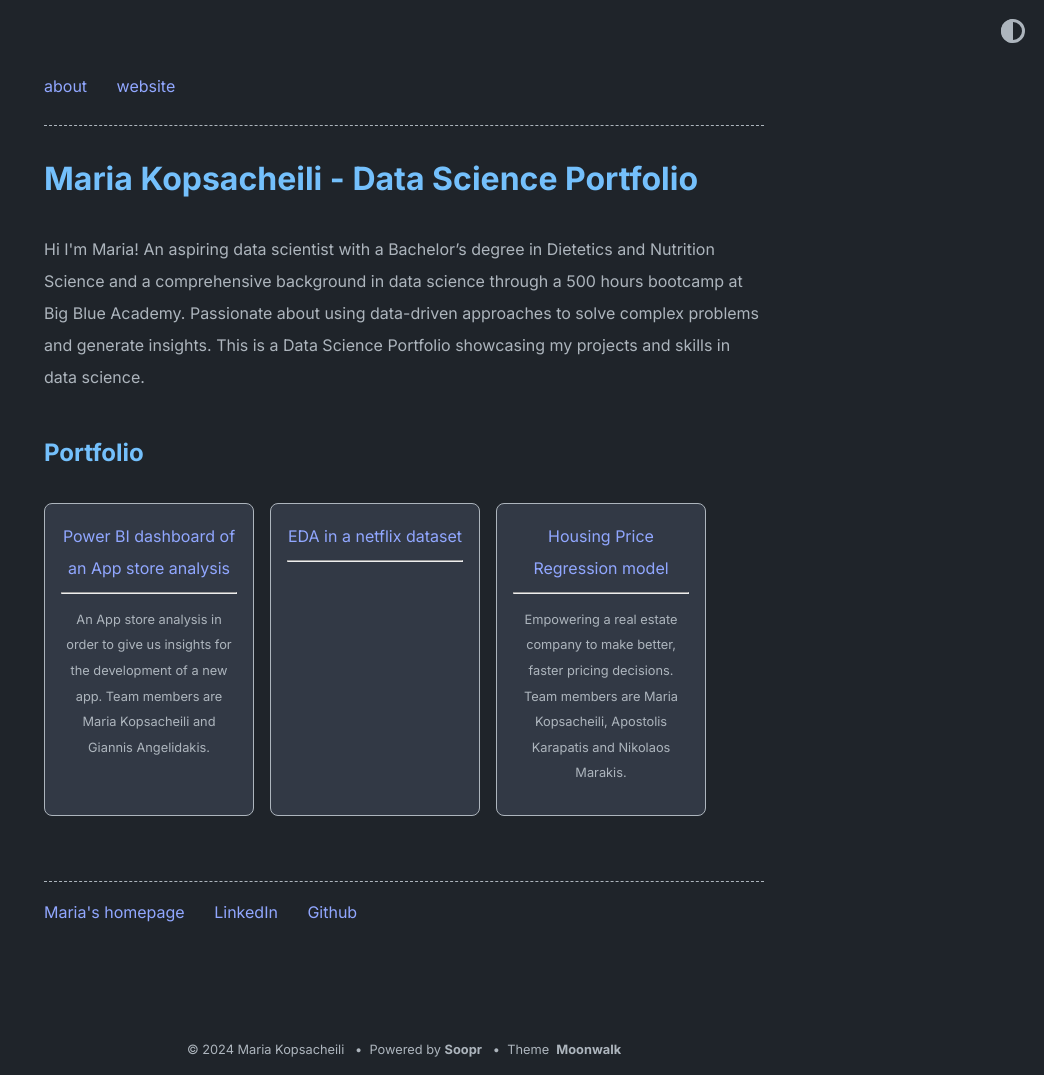
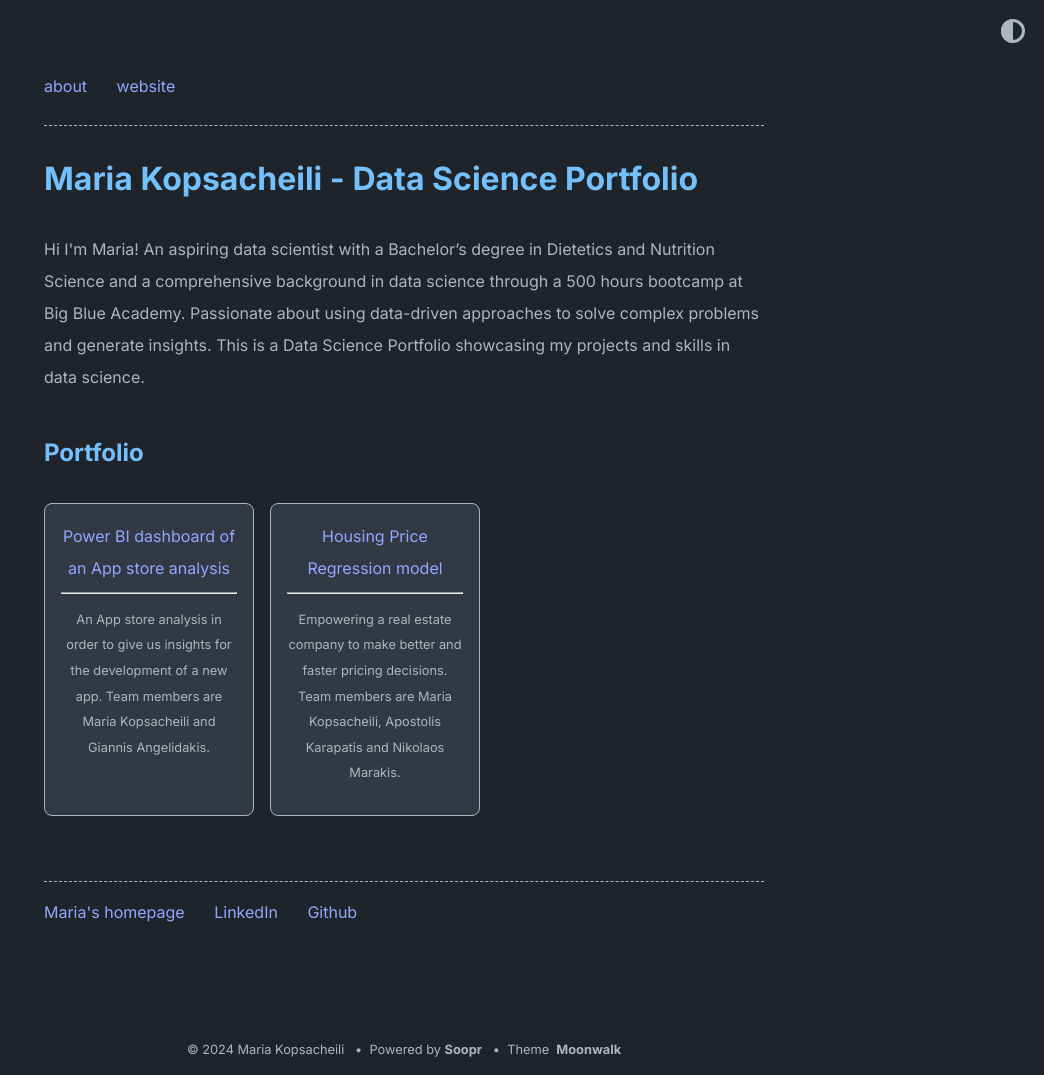
Before and after one commit to mariakopsacheili/mariakopsacheili.github.io, a Jekyll site: the page built from index.md, in a window 1280 px wide. Shown: the whole page, without its empty margins (236-1280 px from the left). Built offline with Jekyll 4.4.1, drawn with Linux system fonts in a browser that asks for light colours.

Commit message:
Update home.yml

```diff
--- a/_data/home.yml
+++ b/_data/home.yml
@@ -13,13 +13,13 @@ project_entries:
     url: https://github.com/mariakopsacheili/PowerBI-project-Apple-Store.git
     desc: An App store analysis in order to give us insights for the development of a new app. Team members are Maria Kopsacheili and Giannis Angelidakis. #This is an example project, configured in _data/home.yml
 
-  - title: EDA in a netflix dataset
-    url: overview-post
-    desc: # are shown in card layout
+  #- title: EDA in a netflix dataset
+   # url: overview-post
+  #  desc: # are shown in card layout
 
   - title: Housing Price Regression model
     url: https://github.com/nimarak/Github_project_3.git
-    desc: Empowering a real estate company to make better, faster pricing decisions. Team members are Maria Kopsacheili, Apostolis Karapatis and Nikolaos Marakis.
+    desc: Empowering a real estate company to make better and faster pricing decisions. Team members are Maria Kopsacheili, Apostolis Karapatis and Nikolaos Marakis.
     #You can control visibility from _config.yml file
 
   #- title: Project 4
```
